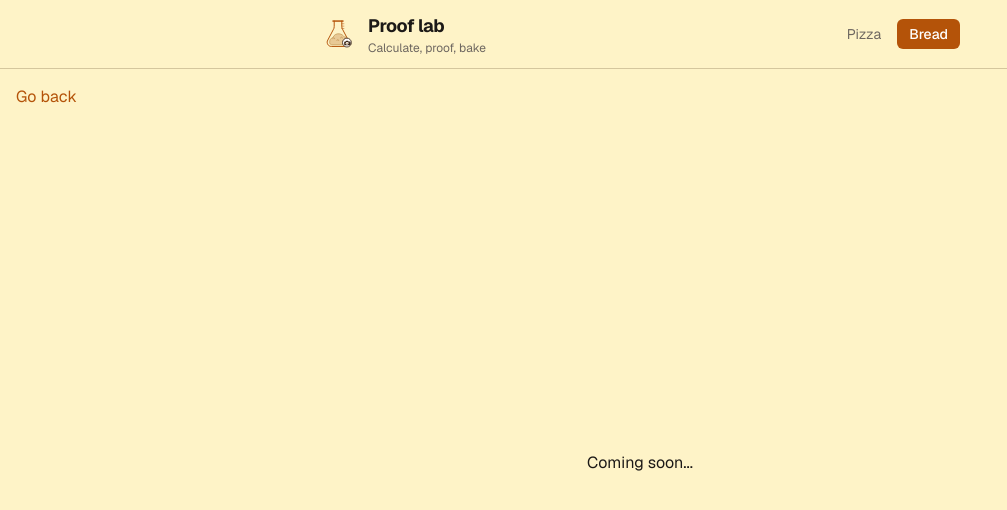
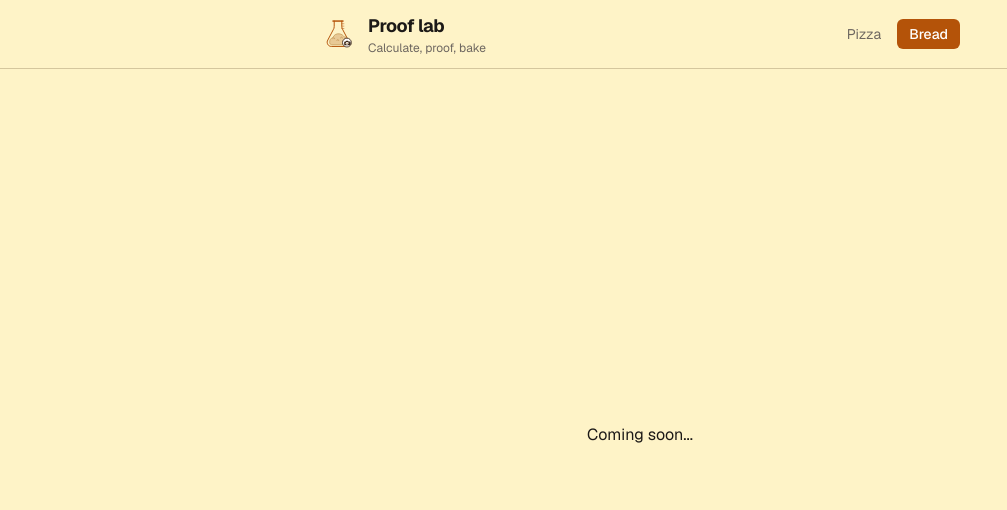
Before and after one commit to matijaJelnikar/proof-lab, a Next.js app: page /bread in a window 1280 px wide. Shown: the top 510 px of the page, without its empty margins (0-1007 px from the left). Built offline with nearby package versions, Linux system fonts and the light colour scheme; no server answers.

Commit message:
fix: remove back button from bread calculator

```diff
--- a/app/bread/page.tsx
+++ b/app/bread/page.tsx
@@ -4,7 +4,6 @@ import Link from 'next/link';
 export default function BreadPage() {
     return (
         <div className='flex flex-col w-full'>
-            <Link href={'/'} className='text-accent hover:underline flex items-start p-4'>Go back</Link>
             <div className="flex flex-col self-center max-w-3xl justify-center h-full gap-6">
                 <BreadCalculator />
             </div>
```
